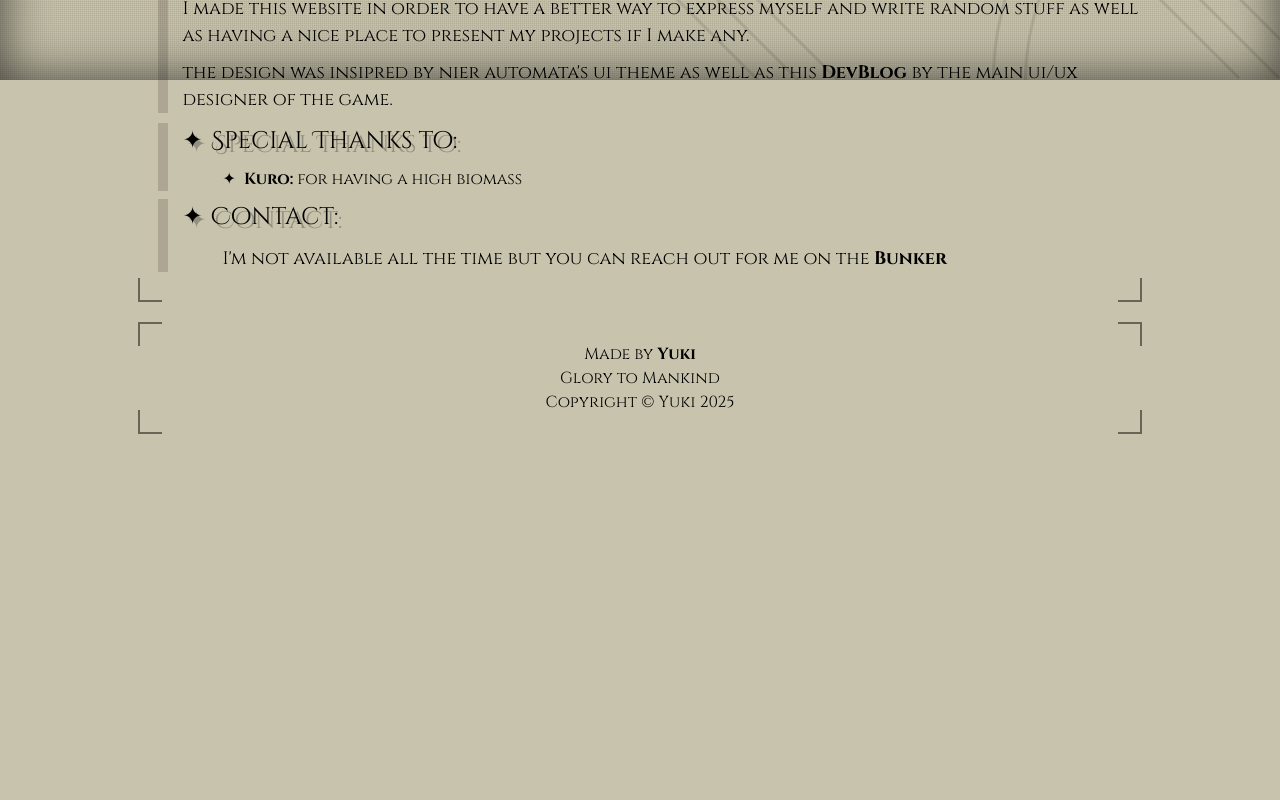
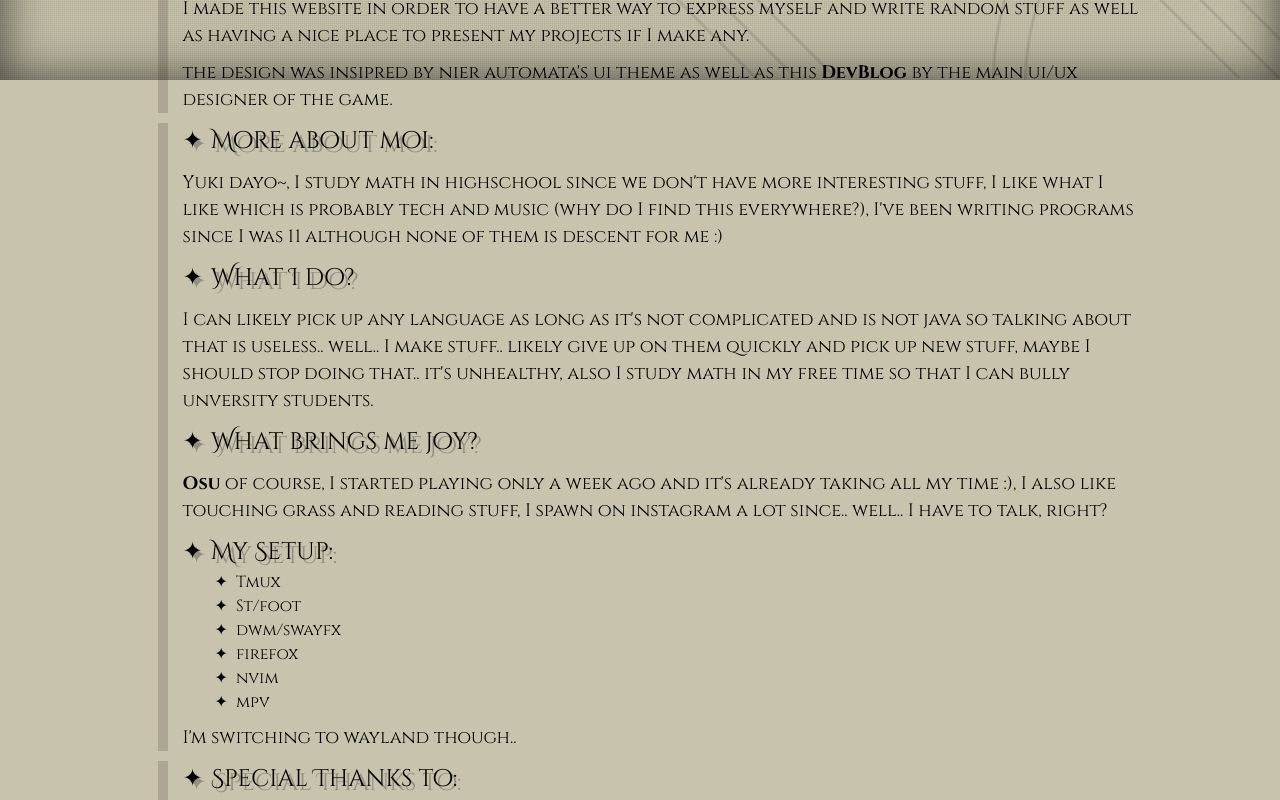
Before and after one commit to yukiisen/yukii, a SvelteKit app: page / in a window 1280 px wide. Shown: the part 720-1520 px from the top of the page. Before the commit the page ends 1166 px from the top, so only its background shows below. Built offline with nearby package versions, Linux system fonts and the light colour scheme; no server answers.

Commit message:
aug update - added about me

```diff
--- a/src/routes/+page.svelte
+++ b/src/routes/+page.svelte
@@ -77,6 +77,31 @@
     </p>
 </article>
 
+<article class="sub before-deco mb-2">
+    <h2 class="list-element">More about moi:</h2>
+    <p>
+        Yuki dayo~, I study math in highschool since we don't have more interesting stuff, I like what I like which is probably tech and music (why do I find this everywhere?), I've been writing programs since I was 11 although none of them is descent for me :)
+    </p>
+    <h2 class="list-element">What I do?</h2>
+    <p>
+        I can likely pick up any language as long as it's not complicated and is not java so talking about that is useless.. well.. I make stuff.. likely give up on them quickly and pick up new stuff, maybe I should stop doing that.. it's unhealthy, also I study math in my free time so that I can bully unversity students.
+    </p>
+    <h2 class="list-element">What brings me joy?</h2>
+    <p>
+        <a href="https://osu.ppy.sh">Osu</a> of course, I started playing only a week ago and it's already taking all my time :), I also like touching grass and reading stuff, I spawn on instagram a lot since.. well.. I have to talk, right?
+    </p>
+    <h2 class="list-element">My Setup:</h2>
+    <ul class="ml-8">
+        <li class="list-element text-base">Tmux</li>
+        <li class="list-element text-base">St/foot</li>
+        <li class="list-element text-base">dwm/swayfx</li>
+        <li class="list-element text-base">firefox</li>
+        <li class="list-element text-base">nvim</li>
+        <li class="list-element text-base">mpv</li>
+    </ul>
+    <p>I'm switching to wayland though..</p>
+</article>
+
 <article class="sub before-deco">
     <h2 class="list-element">Special Thanks to:</h2>
     <ul class="ml-4 md:ml-10 my-2">
```
